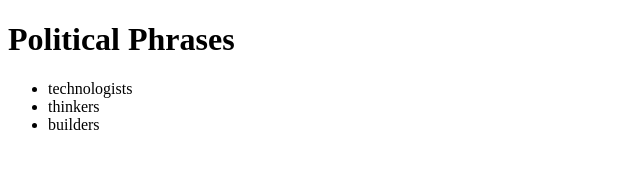
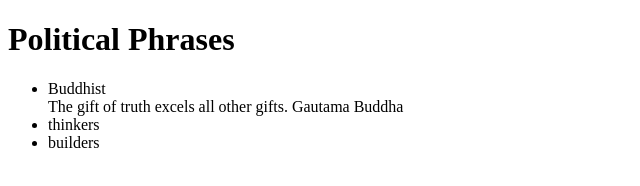
Before and after one commit to readbetweenthelines/readbetweenthelines, a plain HTML site: page phrases/week1.html in a window 1280 px wide. Shown: the whole page, without its empty margins (0-640 px from the left). Drawn offline with Linux system fonts and the light colour scheme.

Commit message:
Update week1.html

```diff
--- a/phrases/week1.html
+++ b/phrases/week1.html
@@ -7,7 +7,9 @@
   <body>
   <h1>Political Phrases</h1>
 <ul>
-  <li>technologists</li>
+  <li>Buddhist</li>
+  The gift of truth excels all other gifts.
+  Gautama Buddha
   <li>thinkers</li>
   <li>builders</li>
 </ul>
```
